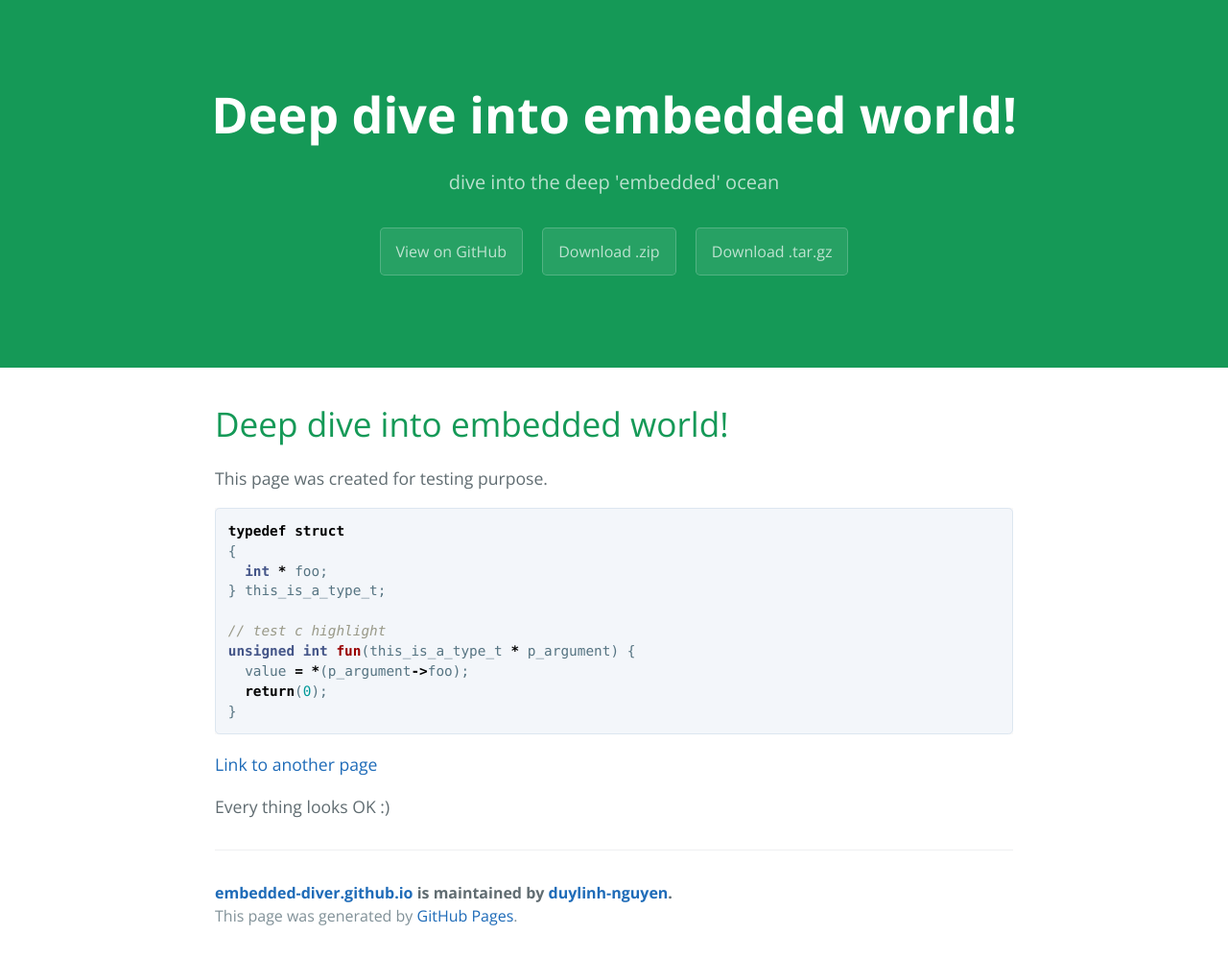
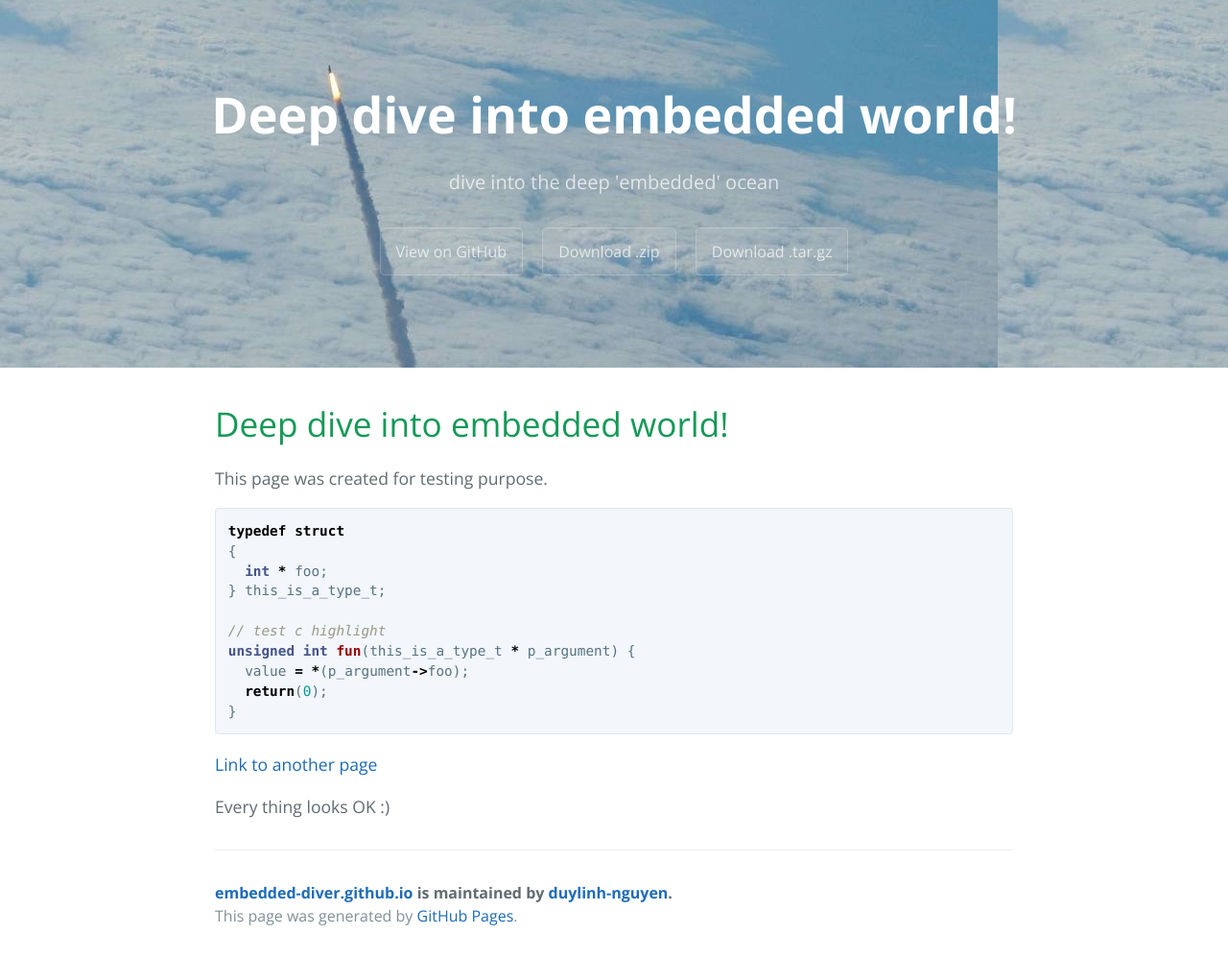
Before and after one commit to duylinh-nguyen/embedded-diver.github.io, a Jekyll site: the page built from index.md, in a window 1280 px wide. Shown: the whole page at 96% size. Built offline with Jekyll 4.4.1, drawn with Linux system fonts in a browser that asks for light colours; our own code applies the rules of GitHub Pages for plain Markdown files.

Commit message:
update something

```diff
--- a/_sass/jekyll-theme-cayman.scss
+++ b/_sass/jekyll-theme-cayman.scss
@@ -109,7 +109,7 @@ a {
   color: $header-heading-color;
   text-align: center;
   background-color: $header-bg-color;
-  background-image: '/img/header_image.jpg';
+  background-image: url('/img/header_image.jpg');
 
   @include large {
     padding: 5rem 6rem;
```
